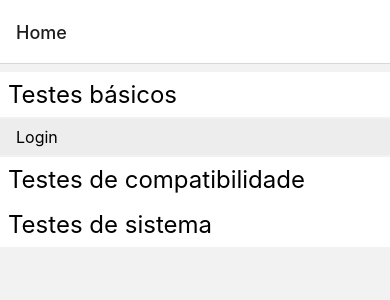
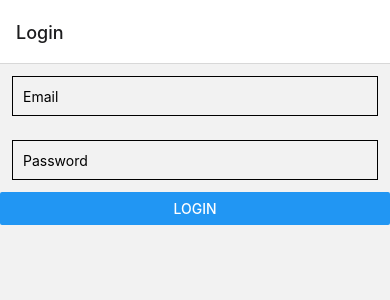
Before and after one commit to rodrigo98rm/ufabc-pgc-app, a React Native app: screen / in a window 390 px wide. Shown: the top 300 px of the page. Built offline with nearby package versions, Linux system fonts and the light colour scheme.

Commit message:
Login page

```diff
--- a/App.tsx
+++ b/App.tsx
@@ -9,9 +9,9 @@ const Stack = createNativeStackNavigator();
 function App(): React.JSX.Element {
   return (
     <NavigationContainer>
-      <Stack.Navigator initialRouteName="Home">
-        <Stack.Screen name="Home" component={Home} />
+      <Stack.Navigator initialRouteName="Login">
         <Stack.Screen name="Login" component={Login} />
+        <Stack.Screen name="Home" component={Home} options={{title: 'Notas'}} />
       </Stack.Navigator>
     </NavigationContainer>
   );
--- a/package.json
+++ b/package.json
@@ -12,6 +12,7 @@
   "dependencies": {
     "@react-navigation/native": "^6.1.17",
     "@react-navigation/native-stack": "^6.9.26",
+    "axios": "^1.6.8",
     "react": "18.2.0",
     "react-native": "0.73.6",
     "react-native-safe-area-context": "^4.9.0",
--- a/src/screens/Login/index.tsx
+++ b/src/screens/Login/index.tsx
@@ -1,15 +1,35 @@
+import {useNavigation} from '@react-navigation/native';
+import axios from 'axios';
 import React, {useState} from 'react';
-import {Button, StyleSheet, Text, TextInput} from 'react-native';
+import {Button, StyleSheet, TextInput, Alert, Platform} from 'react-native';
 import {SafeAreaView} from 'react-native-safe-area-context';
+
+const LOGIN_ENDPOINT =
+  Platform.OS === 'android'
+    ? 'http://10.0.2.2:3000/login'
+    : 'http://localhost:3000/login';
 
 function Login(): React.JSX.Element {
   const [email, setEmail] = useState('');
   const [password, setPassword] = useState('');
-  const [loggedIn, setLoggedIn] = useState(false);
 
-  const validateLogin = () => {
-    if (email === 'rodrigo@teste.com' && password === '123456') {
-      setLoggedIn(true);
+  const navigation = useNavigation<any>();
+
+  const handleLoginButtonPressed = async () => {
+    try {
+      const result = await axios.post(LOGIN_ENDPOINT, {
+        email,
+        password,
+      });
+
+      if (result.status === 200) {
+        navigation.replace('Home');
+      }
+    } catch (err) {
+      Alert.alert(
+        'Login Inválido',
+        'Verifique suas credenciais e tente novamente',
+      );
     }
   };
 
@@ -37,13 +57,11 @@ function Login(): React.JSX.Element {
         autoCorrect={false}
       />
 
-      <Button onPress={validateLogin} title="Login" testID="login-button" />
-
-      {loggedIn && (
-        <Text style={{alignSelf: 'center', marginTop: 32}}>
-          You are now logged in!
-        </Text>
-      )}
+      <Button
+        onPress={handleLoginButtonPressed}
+        title="Login"
+        testID="login-button"
+      />
     </SafeAreaView>
   );
 }
```
Also changed, not shown: 1 other file (tests, documents, lock files or other folders).
